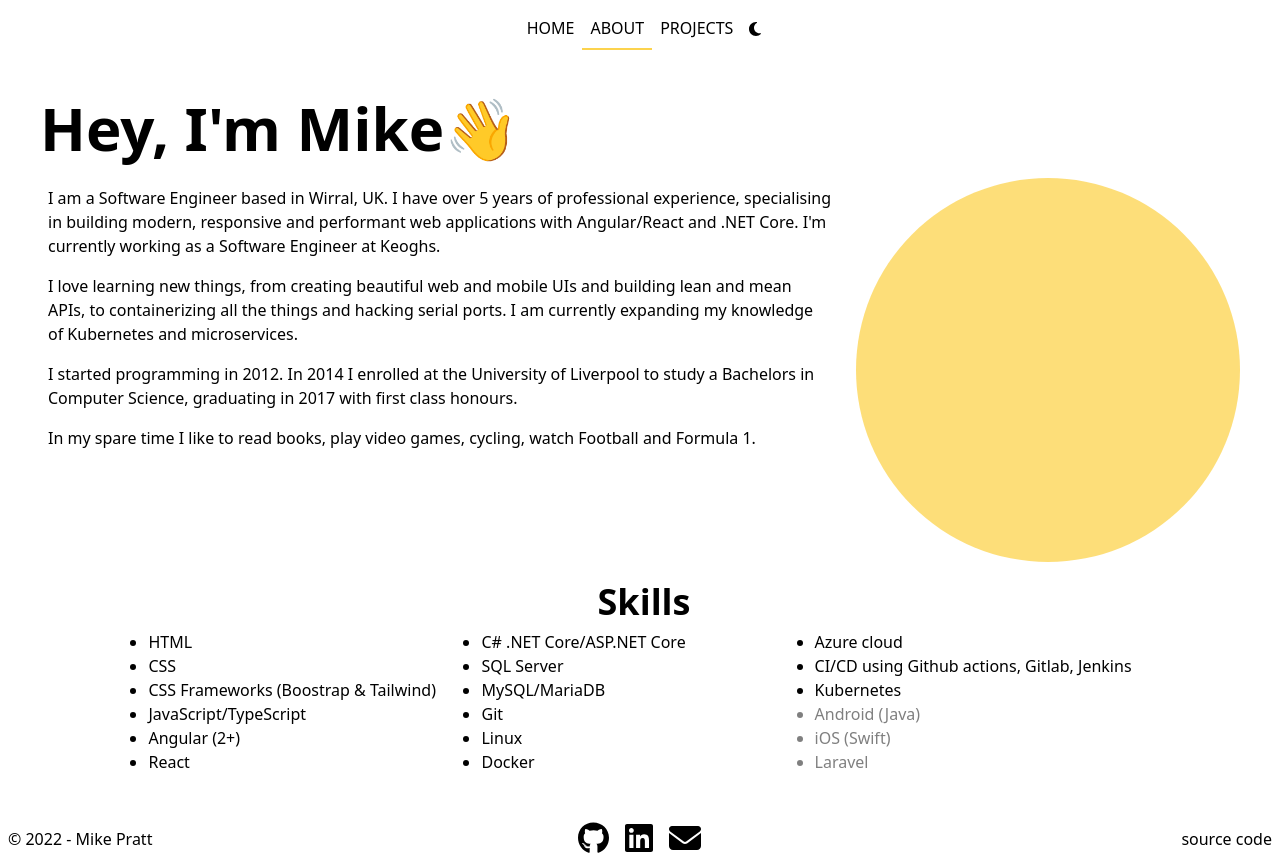
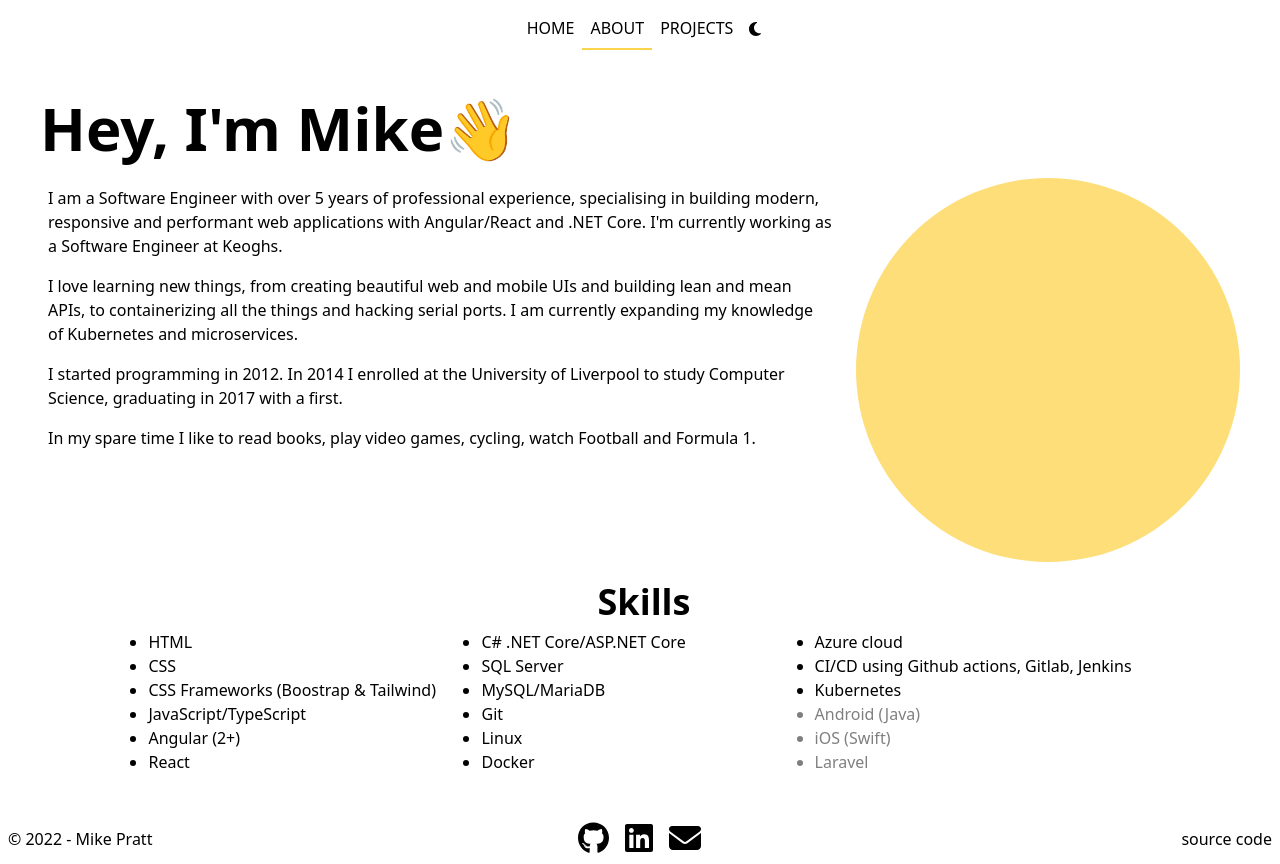
Before and after one commit to mj3f/personal-website, a Next.js app: page /about in a window 1280 px wide. Built offline with nearby package versions, Linux system fonts and the light colour scheme.

Commit message:
Minor change to about page.

```diff
--- a/pages/about.tsx
+++ b/pages/about.tsx
@@ -8,7 +8,7 @@ export default function About() {
                 <h1 className="flex justify-start w-full text-4xl md:text-6xl font-bold">Hey, I'm Mike <span className="animate-waving-hand">👋</span></h1>
                 <div className="flex pt-5">
                     <article className="flex flex-col w-full md:w-2/3">
-                        <p className="p-2">I am a Software Engineer based in Wirral, UK. I have over 5 years of professional experience, specialising in
+                        <p className="p-2">I am a Software Engineer with over 5 years of professional experience, specialising in
                             building modern, responsive and performant web applications with Angular/React and .NET Core.
                             I'm currently working as a Software Engineer at Keoghs.
                         </p>
@@ -17,8 +17,8 @@ export default function About() {
                             from creating beautiful web and mobile UIs and building lean and mean APIs, to containerizing all the things
                             and hacking serial ports. I am currently expanding my knowledge of Kubernetes and microservices.
                         </p>
-                        <p className="p-2">I started programming in 2012. In 2014 I enrolled at the University of Liverpool to study a Bachelors in Computer Science,
-                            graduating in 2017 with first class honours.
+                        <p className="p-2">I started programming in 2012. In 2014 I enrolled at the University of Liverpool to study Computer Science,
+                            graduating in 2017 with a first.
                         </p>
                         <p className="p-2">In my spare time I like to read books, play video games, cycling, watch Football and Formula 1.</p>
                     </article>
@@ -53,7 +53,6 @@ export default function About() {
                         </ul>
                     </div>
                 </section>
-
             </div>
         </Layout>
     );
```
